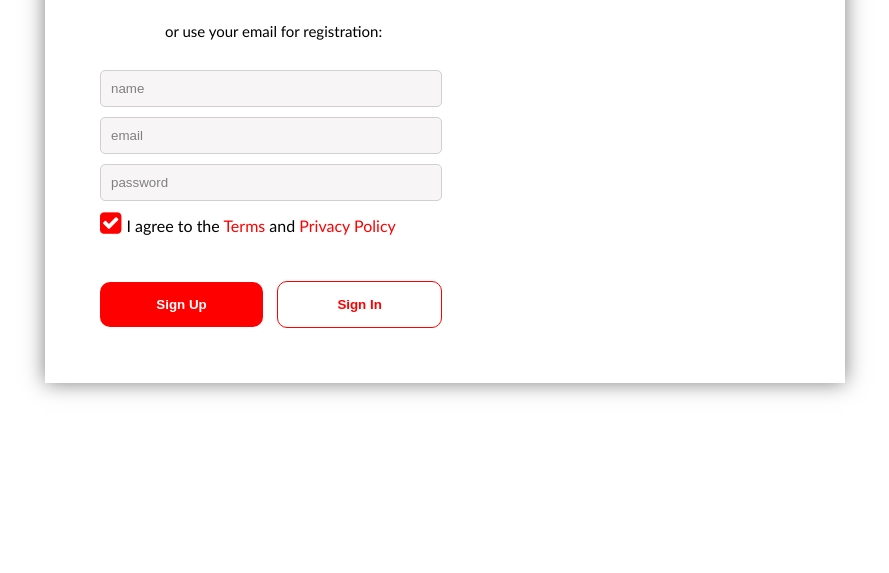
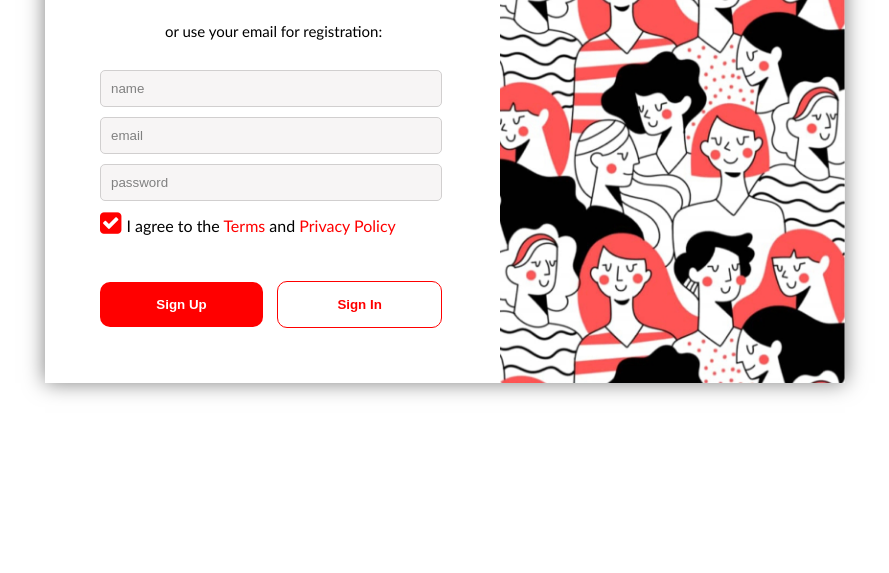
Before and after one commit to JenniferOseEhi/login, a plain HTML site: page index.html in a window 1280 px wide. Shown: the part 227-800 px from the top of the page, without its empty margins (195-1084 px from the left). Drawn offline with Linux system fonts and the light colour scheme.

Commit message:
Update index.css

```diff
--- a/index.css
+++ b/index.css
@@ -63,7 +63,7 @@ p{
     padding: 50px;
     margin: 25px auto 0;
     box-shadow: 0 0 20px rgba(0,0,0,0.5);
-    background-image: url('../pic/pix.jpg');
+    background-image: url('../pix.jpg');
     background-repeat: no-repeat;
     background-size: contain;
     background-position: right;
```
